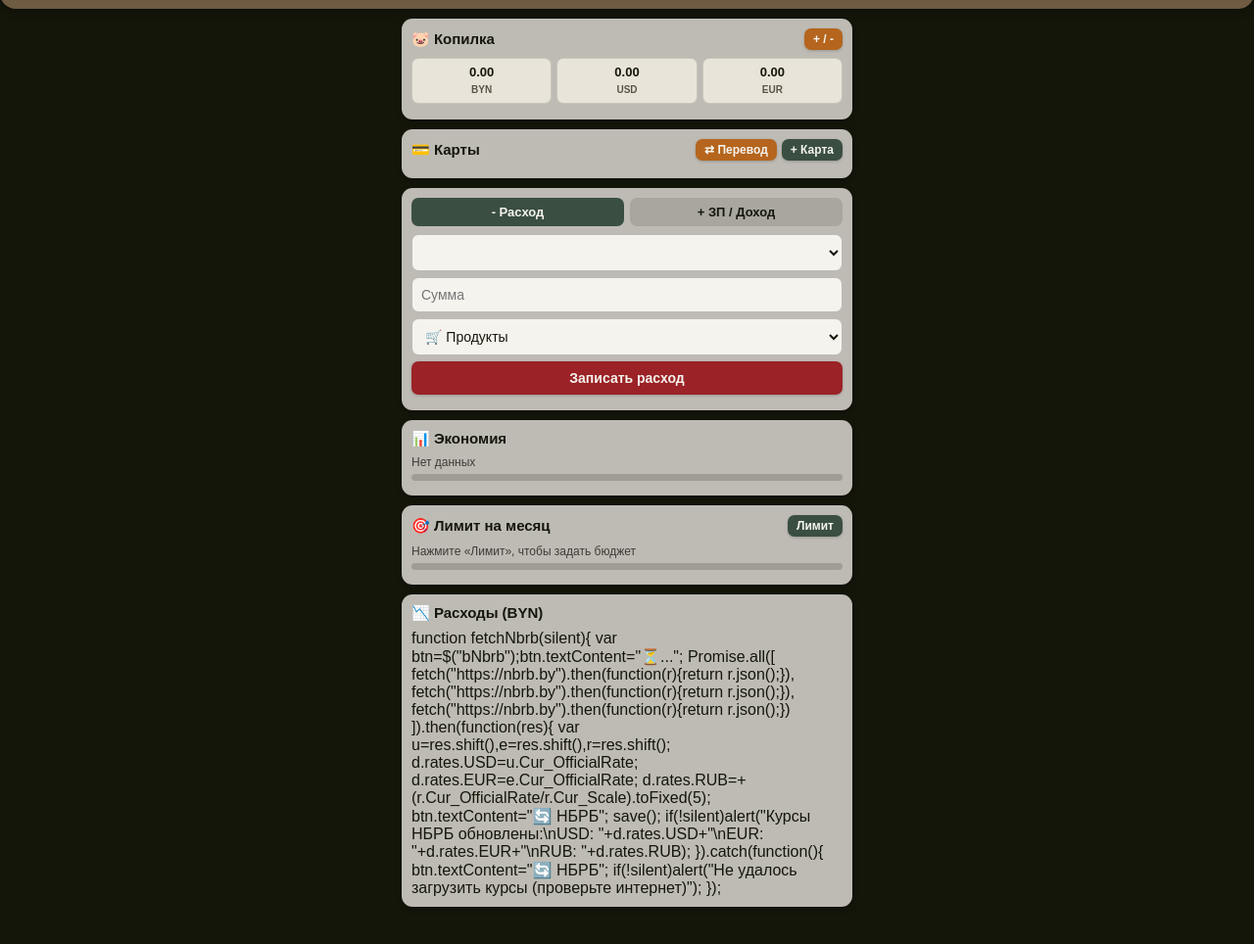
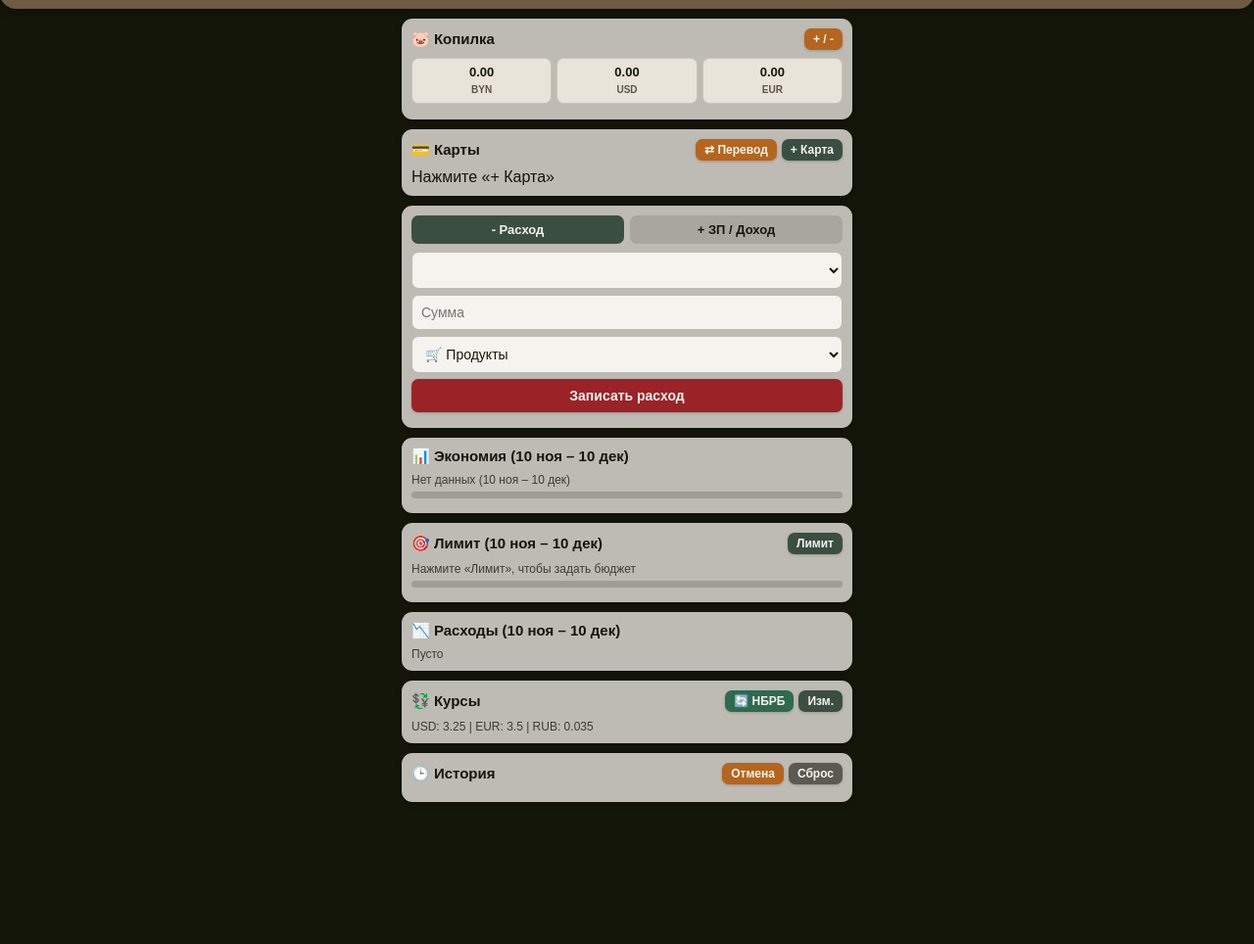
Before and after one commit to Solod-co/Copilca, a plain HTML site: page index.html in a window 1280 px wide. Shown: the part 94-1058 px from the top of the page at 98% size. After the commit the page ends 953 px from the top, so only its background shows below. Drawn offline with Linux system fonts and the light colour scheme; no server answers.

Commit message:
Update index.html

```diff
--- a/index.html
+++ b/index.html
@@ -124,24 +124,23 @@ button{background:#3A4F41;color:#F5F3EE;border:none;font-weight:600;cursor:point
   </div>
   <div class="card">
     <h2 id="hCats">📉 Расходы (BYN)</h2>
-    function fetchNbrb(silent){
-  var btn=$("bNbrb");btn.textContent="⏳...";
-  Promise.all([
-    fetch("https://nbrb.by").then(function(r){return r.json();}),
-    fetch("https://nbrb.by").then(function(r){return r.json();}),
-    fetch("https://nbrb.by").then(function(r){return r.json();})
-  ]).then(function(res){
-    var u=res.shift(),e=res.shift(),r=res.shift();
-    d.rates.USD=u.Cur_OfficialRate;
-    d.rates.EUR=e.Cur_OfficialRate;
-    d.rates.RUB=+(r.Cur_OfficialRate/r.Cur_Scale).toFixed(5);
-    btn.textContent="🔄 НБРБ";
-    save();
-    if(!silent)alert("Курсы НБРБ обновлены:\nUSD: "+d.rates.USD+"\nEUR: "+d.rates.EUR+"\nRUB: "+d.rates.RUB);
-  }).catch(function(){
-    btn.textContent="🔄 НБРБ";
-    if(!silent)alert("Не удалось загрузить курсы (проверьте интернет)");
-  });
+    <div id="lCats" class="mut">Пусто</div>
+  </div>
+  <div class="card">
+    <h2>💱 Курсы <div style="display:flex;gap:5px"><button type="button" class="sm g" id="bNbrb">🔄 НБРБ</button><button type="button" class="sm" id="bRate">Изм.</button></div></h2>
+    <div id="rTxt" class="mut"></div>
+    <div id="fRate" class="hid sub-box" style="margin-top:6px">
+      <input id="rUSD" type="number" step="0.0001">
+      <input id="rEUR" type="number" step="0.0001">
+      <input id="rRUB" type="number" step="0.00001">
+      <button type="button" id="bSaveR">Ок</button>
+    </div>
+  </div>
+  <div class="card">
+    <h2>🕒 История <div style="display:flex;gap:5px"><button type="button" class="sm y" id="bUndo">Отмена</button><button type="button" class="sm" style="background:#5C5852" id="bClr">Сброс</button></div></h2>
+    <div id="lTx"></div>
+  </div>
+</div>
 <script>
 var mode="exp",d={cards:{},pig:{BYN:0,USD:0,EUR:0},tx:[],rates:{BYN:1,USD:3.25,EUR:3.5,RUB:0.035},lim:0};
 function getPeriod(){
@@ -162,9 +161,10 @@ function fetchNbrb(silent){
     fetch("https://nbrb.by").then(function(r){return r.json();}),
     fetch("https://nbrb.by").then(function(r){return r.json();})
   ]).then(function(res){
-    d.rates.USD=res[0].Cur_OfficialRate;
-    d.rates.EUR=res[1].Cur_OfficialRate;
-    d.rates.RUB=+(res[2].Cur_OfficialRate/res[2].Cur_Scale).toFixed(5);
+    var u=res.shift(),e=res.shift(),r=res.shift();
+    d.rates.USD=u.Cur_OfficialRate;
+    d.rates.EUR=e.Cur_OfficialRate;
+    d.rates.RUB=+(r.Cur_OfficialRate/r.Cur_Scale).toFixed(5);
     btn.textContent="🔄 НБРБ";
     save();
     if(!silent)alert("Курсы НБРБ обновлены:\nUSD: "+d.rates.USD+"\nEUR: "+d.rates.EUR+"\nRUB: "+d.rates.RUB);
```
